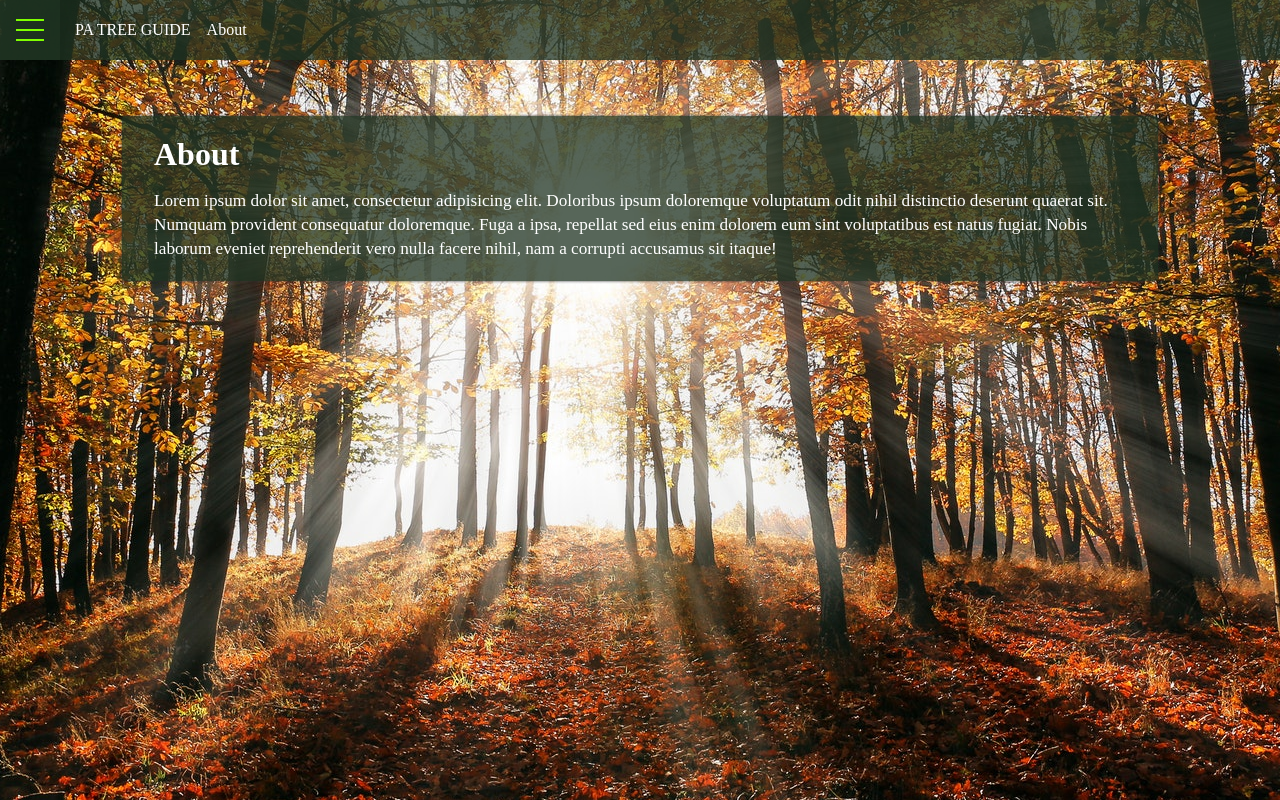
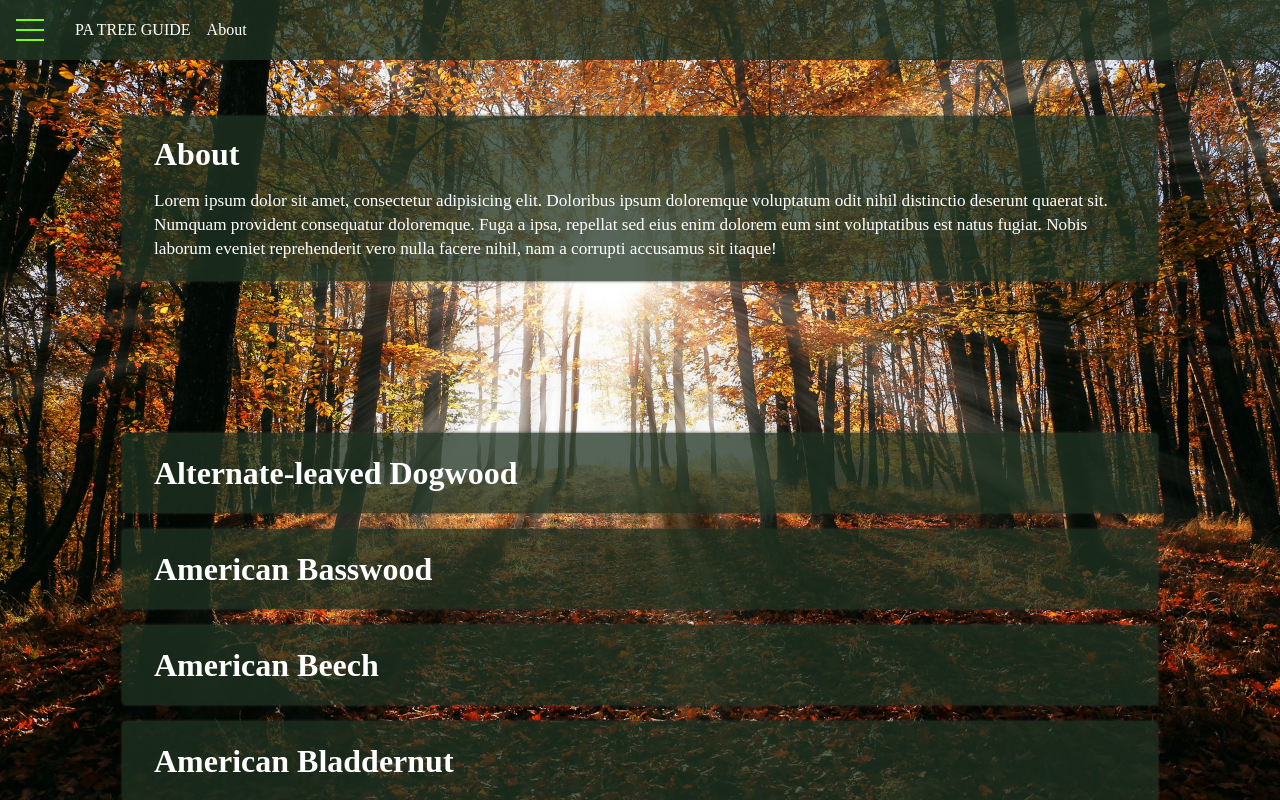
Before and after one commit to danteimerito/patreeguide.com, a Vue app: page /about in a window 1280 px wide. Shown: the top 800 px of the page. Built offline with nearby package versions, Linux system fonts and the light colour scheme.

Commit message:
debug background images

```diff
--- a/src/App.vue
+++ b/src/App.vue
@@ -51,8 +51,9 @@ export default {
   /* Method 2:
     div.background must serve as a container for the rest of the content.
   */
-  background-size: cover;
+  /* background-size: cover;
   background-position: center;
-  background-attachment: fixed;
+  background-attachment: fixed; */
+
 }
 </style>
--- a/src/styles/sass.scss
+++ b/src/styles/sass.scss
@@ -794,8 +794,10 @@ footer {
 
   // min-height: 100vh;
   // min-height: 100lvh;
+  background-position: center;
+  background-attachment: fixed;
   background-size: cover;
-  background-size: auto, 100lvh;
+  // background-size: 20lvw;
   background-repeat: no-repeat;
 }
 .background-fade-in {
--- a/src/views/About.vue
+++ b/src/views/About.vue
@@ -5,13 +5,40 @@
                 <h1>About</h1>
                 <p>Lorem ipsum dolor sit amet, consectetur adipisicing elit. Doloribus ipsum doloremque voluptatum odit nihil distinctio deserunt quaerat sit. Numquam provident consequatur doloremque. Fuga a ipsa, repellat sed eius enim dolorem eum sint voluptatibus est natus fugiat. Nobis laborum eveniet reprehenderit vero nulla facere nihil, nam a corrupti accusamus sit itaque!</p>
             </div>
+            <Trees />
         </div>
     </div>
 </template>
 
 
 <script>
+import { onMounted, onBeforeUnmount } from 'vue';
+import Trees from '../components/Trees.vue'
+
 export default {
+    components: {
+        Trees
+    },
+    setup() {
+      const adjustBackground = () => {
+        const element = document.getElementById('background-element');
+        if (element) {
+          element.style.height = `${window.innerHeight}px`;
+        }
+      };
+
+      onMounted(() => {
+        adjustBackground();
+        window.addEventListener('resize', adjustBackground);
+        // The load event listener might not be necessary if the component is mounted after the window is loaded
+      });
+
+      onBeforeUnmount(() => {
+        window.removeEventListener('resize', adjustBackground);
+      });
+
+      return {}; // If you have other reactive properties or methods, they should be returned here
+    },
 
     watch: {
             '$route': {
```
